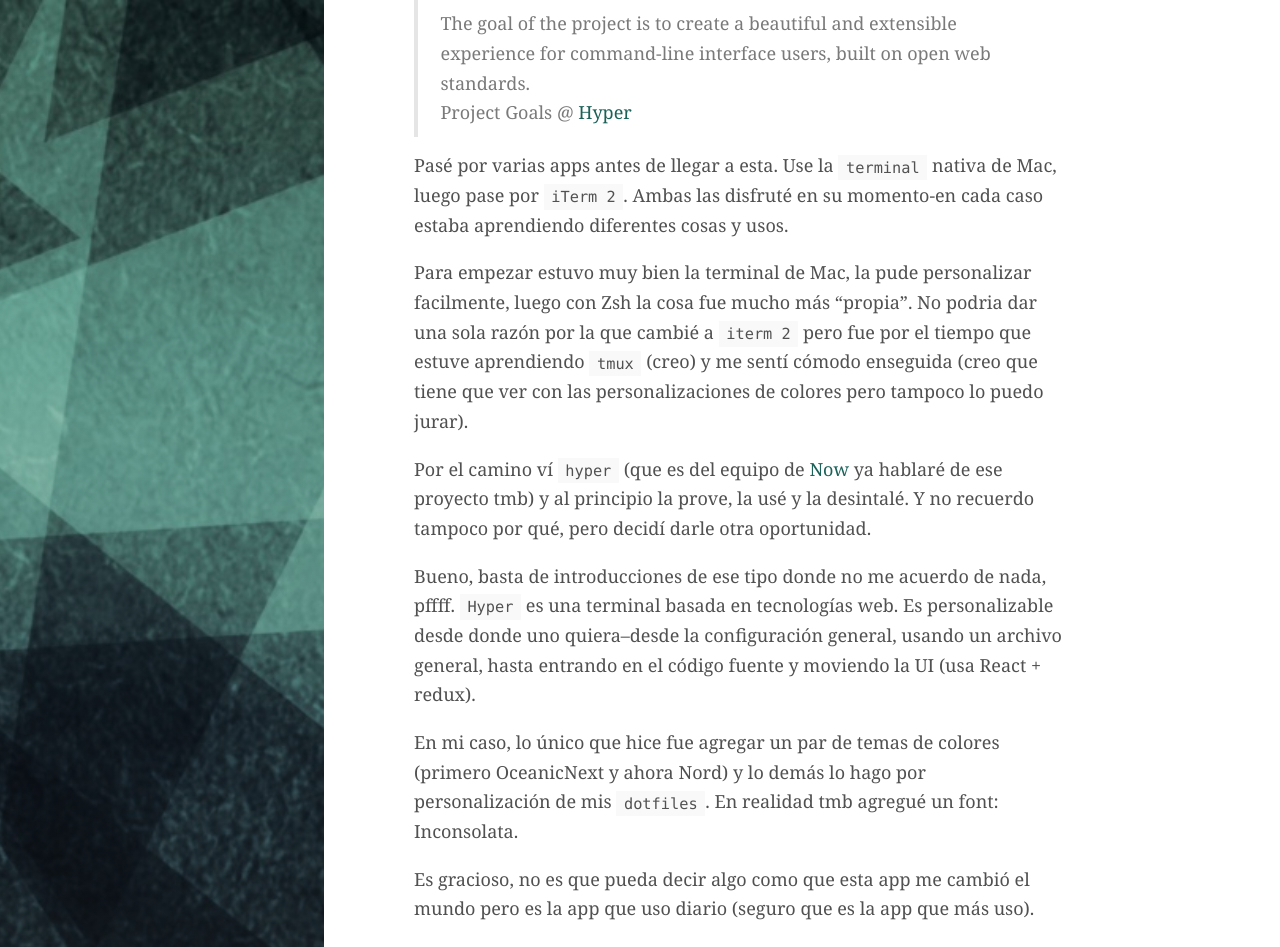
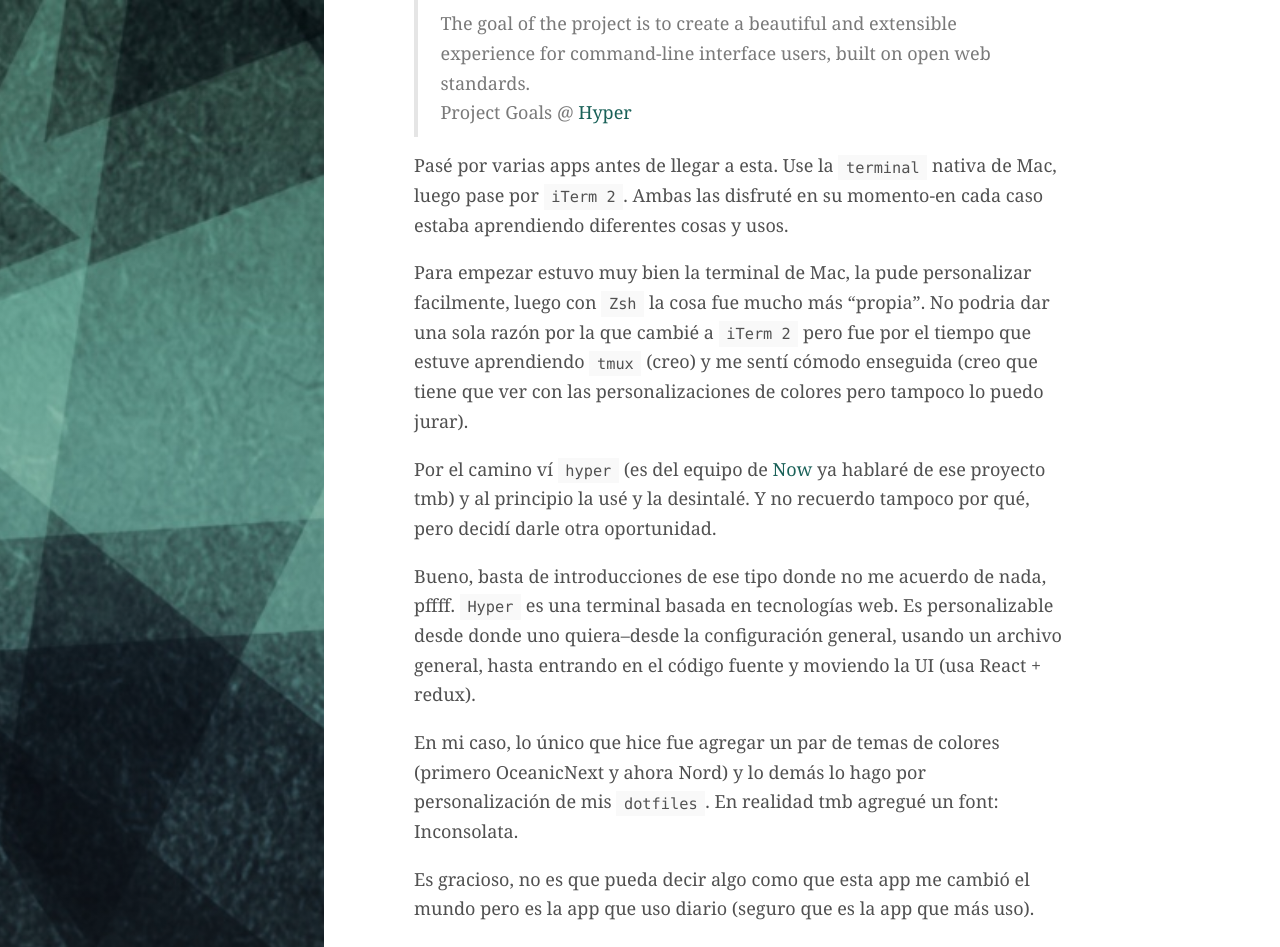
Before and after one commit to AquiGorka/aquigorka.github.io, a Jekyll site: the page built from _posts/2018-03-04-apps-que-uso-hyper.md, in a window 1280 px wide and 1400 px high, scrolled down 574 px. Shown: the top 947 px of the window. Built offline with Jekyll 4.4.1, drawn with Linux system fonts in a browser that asks for light colours; comment, search, counter and statistics services are not loaded; some of the changed text lies outside the part shown.

Commit message:
20180304: add first revision fixes

```diff
--- a/_posts/2018-03-04-apps-que-uso-hyper.md
+++ b/_posts/2018-03-04-apps-que-uso-hyper.md
@@ -16,9 +16,9 @@
 
 Pasé por varias apps antes de llegar a esta. Use la `terminal` nativa de Mac, luego pase por `iTerm 2`. Ambas las disfruté en su momento-en cada caso estaba aprendiendo diferentes cosas y usos.
 
-Para empezar estuvo muy bien la terminal de Mac, la pude personalizar facilmente, luego con Zsh la cosa fue mucho más "propia". No podria dar una sola razón por la que cambié a `iterm 2` pero fue por el tiempo que estuve aprendiendo `tmux` (creo) y me sentí cómodo enseguida (creo que tiene que ver con las personalizaciones de colores pero tampoco lo puedo jurar).
+Para empezar estuvo muy bien la terminal de Mac, la pude personalizar facilmente, luego con `Zsh` la cosa fue mucho más "propia". No podria dar una sola razón por la que cambié a `iTerm 2` pero fue por el tiempo que estuve aprendiendo `tmux` (creo) y me sentí cómodo enseguida (creo que tiene que ver con las personalizaciones de colores pero tampoco lo puedo jurar).
 
-Por el camino ví `hyper` (que es del equipo de [Now](https://zeit.co/now) ya hablaré de ese proyecto tmb) y al principio la prove, la usé y la desintalé. Y no recuerdo tampoco por qué, pero decidí darle otra oportunidad.
+Por el camino ví `hyper` (es del equipo de [Now](https://zeit.co/now) ya hablaré de ese proyecto tmb) y al principio la usé y la desintalé. Y no recuerdo tampoco por qué, pero decidí darle otra oportunidad.
 
 Bueno, basta de introducciones de ese tipo donde no me acuerdo de nada, pffff. `Hyper` es una terminal basada en tecnologías web. Es personalizable desde donde uno quiera–desde la configuración general, usando un archivo general, hasta entrando en el código fuente y moviendo la UI (usa React + redux).
 
```
Also changed, not shown: other parts of _posts/2018-03-04-apps-que-uso-hyper.md (+1 -1 lines).
